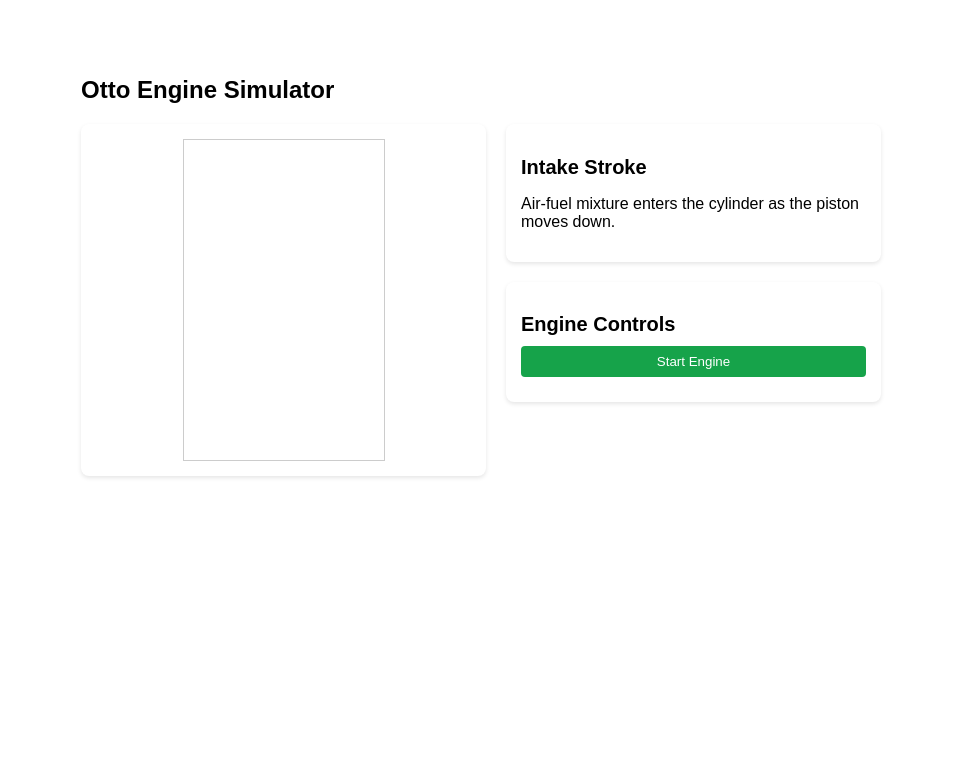
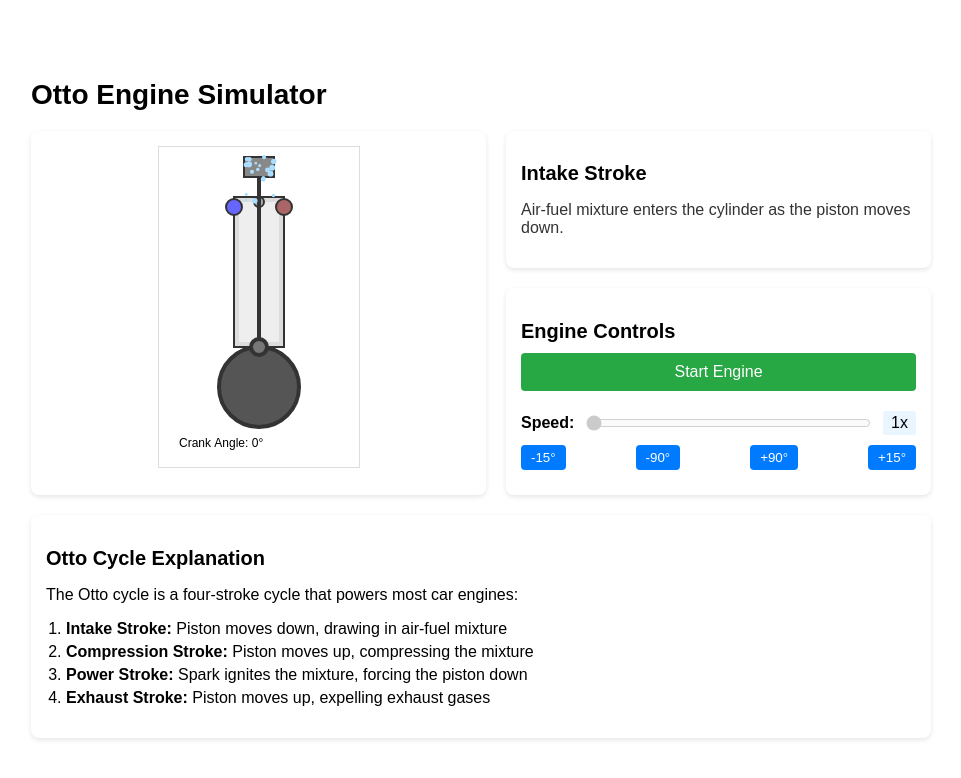
Before and after one commit to SidMirchandani/otto-engine-simulator, a Next.js app: page / in a window 1280 px wide. Shown: the top 778 px of the page, without its empty margins (159-1120 px from the left). Built offline with nearby package versions, Linux system fonts and the light colour scheme.

Commit message:
Update OttoEngineSimulator.jsx

```diff
--- a/components/OttoEngineSimulator.jsx
+++ b/components/OttoEngineSimulator.jsx
@@ -1,9 +1,9 @@
 import React, { useState, useEffect, useRef } from 'react';
 
 const OttoEngineSimulator = () => {
-  const [cycle, setCycle] = useState(0);
+  const [cycle, setCycle] = useState(0); // 0: Intake, 1: Compression, 2: Power, 3: Exhaust
   const [isRunning, setIsRunning] = useState(false);
-  const [speed, setSpeed] = useState(1);
+  const [speed, setSpeed] = useState(1); // 1-5 speed multiplier
   const [crankAngle, setCrankAngle] = useState(0);
   const canvasRef = useRef(null);
 
@@ -15,50 +15,352 @@ const OttoEngineSimulator = () => {
     "Piston moves up, pushing exhaust gases out of the cylinder."
   ];
 
-  // Same animation and drawing logic...
-  // (keeping your existing canvas drawing code)
+  // Animation frame control
+  useEffect(() => {
+    let animationFrameId;
+    let lastTimestamp = 0;
+    const fps = 60;
+    const interval = 1000 / fps;
+
+    const animate = (timestamp) => {
+      if (timestamp - lastTimestamp >= interval) {
+        lastTimestamp = timestamp;
+
+        if (isRunning) {
+          // Update crank angle
+          setCrankAngle((prev) => {
+            const newAngle = (prev + 2 * speed) % 720;
+
+            // Update cycle based on crank angle
+            // Each cycle is 180 degrees
+            const newCycle = Math.floor(newAngle / 180) % 4;
+            if (newCycle !== cycle) {
+              setCycle(newCycle);
+            }
+
+            return newAngle;
+          });
+        }
+      }
+
+      animationFrameId = requestAnimationFrame(animate);
+    };
+
+    animationFrameId = requestAnimationFrame(animate);
+    return () => cancelAnimationFrame(animationFrameId);
+  }, [isRunning, speed, cycle]);
+
+  // Draw engine components
+  useEffect(() => {
+    if (!canvasRef.current) return;
+
+    const canvas = canvasRef.current;
+    const ctx = canvas.getContext('2d');
+    ctx.clearRect(0, 0, canvas.width, canvas.height);
+
+    // Calculate piston position based on crank angle
+    const crankRadius = 40;
+    const conRodLength = 100;
+    const pistonY = 150 - crankRadius * Math.cos(crankAngle * Math.PI / 180) -
+                   Math.sqrt(conRodLength ** 2 - (crankRadius * Math.sin(crankAngle * Math.PI / 180)) ** 2);
+
+    // Draw cylinder
+    ctx.fillStyle = "#ddd";
+    ctx.fillRect(75, 50, 50, 150);
+    ctx.strokeStyle = "#333";
+    ctx.lineWidth = 2;
+    ctx.strokeRect(75, 50, 50, 150);
+
+    // Draw cylinder interior
+    ctx.fillStyle = "#eee";
+    ctx.fillRect(80, 55, 40, 140);
+
+    // Draw valves
+    const intakeValveOpen = cycle === 0;
+    const exhaustValveOpen = cycle === 3;
+
+    // Intake valve (left)
+    ctx.beginPath();
+    ctx.arc(75, 60, 8, 0, Math.PI * 2);
+    ctx.fillStyle = intakeValveOpen ? "#66f" : "#66a";
+    ctx.fill();
+    ctx.stroke();
+
+    // Exhaust valve (right)
+    ctx.beginPath();
+    ctx.arc(125, 60, 8, 0, Math.PI * 2);
+    ctx.fillStyle = exhaustValveOpen ? "#f66" : "#a66";
+    ctx.fill();
+    ctx.stroke();
+
+    // Spark plug
+    ctx.beginPath();
+    ctx.arc(100, 55, 5, 0, Math.PI * 2);
+    ctx.fillStyle = cycle === 2 && crankAngle % 180 < 20 ? "#ff0" : "#aaa";
+    ctx.fill();
+    ctx.stroke();
+
+    // Draw piston
+    ctx.fillStyle = "#888";
+    ctx.fillRect(85, pistonY, 30, 20);
+    ctx.strokeRect(85, pistonY, 30, 20);
+
+    // Draw connecting rod
+    ctx.beginPath();
+    const crankX = 100 + crankRadius * Math.sin(crankAngle * Math.PI / 180);
+    const crankY = 240 - crankRadius * Math.cos(crankAngle * Math.PI / 180);
+    ctx.moveTo(100, pistonY + 20);
+    ctx.lineTo(crankX, crankY);
+    ctx.lineWidth = 4;
+    ctx.stroke();
+
+    // Draw crankshaft
+    ctx.beginPath();
+    ctx.arc(100, 240, crankRadius, 0, Math.PI * 2);
+    ctx.fillStyle = "#555";
+    ctx.fill();
+    ctx.stroke();
+
+    // Draw crank
+    ctx.beginPath();
+    ctx.arc(crankX, crankY, 8, 0, Math.PI * 2);
+    ctx.fillStyle = "#777";
+    ctx.fill();
+    ctx.stroke();
+
+    // Draw air-fuel mixture or exhaust gas
+    if (cycle === 0 || cycle === 1) {
+      // Draw fuel mixture dots
+      ctx.fillStyle = cycle === 0 ? "#adf" : "#89c";
+      for (let i = 0; i < 20; i++) {
+        const dotX = 85 + Math.random() * 30;
+        const dotY = 55 + Math.random() * (pistonY - 55);
+        const size = 1 + Math.random() * 2;
+        ctx.beginPath();
+        ctx.arc(dotX, dotY, size, 0, Math.PI * 2);
+        ctx.fill();
+      }
+    } else if (cycle === 2) {
+      // Draw combustion
+      const gradient = ctx.createRadialGradient(100, 100, 0, 100, 100, 40);
+      gradient.addColorStop(0, "rgba(255, 200, 0, 0.7)");
+      gradient.addColorStop(1, "rgba(255, 0, 0, 0.1)");
+      ctx.fillStyle = gradient;
+      ctx.fillRect(80, 55, 40, pistonY - 55);
+    } else if (cycle === 3) {
+      // Draw exhaust smoke
+      ctx.fillStyle = "#9995";
+      for (let i = 0; i < 15; i++) {
+        const dotX = 85 + Math.random() * 30;
+        const dotY = 55 + Math.random() * (pistonY - 55);
+        const size = 2 + Math.random() * 3;
+        ctx.beginPath();
+        ctx.arc(dotX, dotY, size, 0, Math.PI * 2);
+        ctx.fill();
+      }
+    }
+
+    // Draw crank angle text
+    ctx.fillStyle = "#000";
+    ctx.font = "12px Arial";
+    ctx.fillText(`Crank Angle: ${Math.round(crankAngle)}°`, 20, 300);
+  }, [crankAngle, cycle]);
+
+  const toggleEngine = () => {
+    setIsRunning(!isRunning);
+  };
+
+  // Manual control when not running
+  const rotateManually = (angle) => {
+    if (!isRunning) {
+      setCrankAngle((prev) => {
+        const newAngle = (prev + angle + 720) % 720;
+        setCycle(Math.floor(newAngle / 180) % 4);
+        return newAngle;
+      });
+    }
+  };
+
+  const containerStyle = {
+    maxWidth: '900px',
+    margin: '0 auto',
+    padding: '20px',
+    fontFamily: 'Arial, sans-serif'
+  };
+
+  const titleStyle = {
+    fontSize: '28px',
+    fontWeight: 'bold',
+    marginBottom: '20px'
+  };
+
+  const flexContainerStyle = {
+    display: 'flex',
+    flexWrap: 'wrap',
+    gap: '20px'
+  };
+
+  const canvasContainerStyle = {
+    flex: '1',
+    minWidth: '250px',
+    padding: '15px',
+    backgroundColor: 'white',
+    borderRadius: '8px',
+    boxShadow: '0 2px 5px rgba(0,0,0,0.1)'
+  };
+
+  const infoContainerStyle = {
+    flex: '1',
+    minWidth: '250px',
+    display: 'flex',
+    flexDirection: 'column',
+    gap: '20px'
+  };
+
+  const sectionStyle = {
+    padding: '15px',
+    backgroundColor: 'white',
+    borderRadius: '8px',
+    boxShadow: '0 2px 5px rgba(0,0,0,0.1)'
+  };
+
+  const sectionTitleStyle = {
+    fontSize: '20px',
+    fontWeight: 'bold',
+    marginBottom: '10px'
+  };
+
+  const buttonStyle = {
+    padding: '10px',
+    backgroundColor: isRunning ? '#dc3545' : '#28a745',
+    color: 'white',
+    border: 'none',
+    borderRadius: '4px',
+    cursor: 'pointer',
+    fontSize: '16px',
+    width: '100%',
+    marginBottom: '10px'
+  };
+
+  const speedContainerStyle = {
+    display: 'flex',
+    alignItems: 'center',
+    gap: '10px',
+    margin: '10px 0'
+  };
+
+  const rotationButtonsStyle = {
+    display: 'flex',
+    justifyContent: 'space-between',
+    margin: '10px 0'
+  };
+
+  const smallButtonStyle = {
+    padding: '5px 10px',
+    backgroundColor: '#007bff',
+    color: 'white',
+    border: 'none',
+    borderRadius: '4px',
+    cursor: isRunning ? 'not-allowed' : 'pointer',
+    opacity: isRunning ? 0.6 : 1
+  };
+
+  const explanationStyle = {
+    marginTop: '20px',
+    padding: '15px',
+    backgroundColor: 'white',
+    borderRadius: '8px',
+    boxShadow: '0 2px 5px rgba(0,0,0,0.1)'
+  };
 
   return (
-    <div style={{maxWidth: "800px", margin: "0 auto", padding: "20px", fontFamily: "Arial, sans-serif"}}>
-      <h1 style={{fontSize: "24px", fontWeight: "bold", marginBottom: "20px"}}>Otto Engine Simulator</h1>
+    <div style={containerStyle}>
+      <h1 style={titleStyle}>Otto Engine Simulator</h1>
 
-      <div style={{display: "flex", flexWrap: "wrap", gap: "20px"}}>
-        <div style={{flex: "1", minWidth: "300px", padding: "15px", backgroundColor: "white", borderRadius: "8px", boxShadow: "0 2px 4px rgba(0,0,0,0.1)"}}>
+      <div style={flexContainerStyle}>
+        <div style={canvasContainerStyle}>
           <canvas
             ref={canvasRef}
             width="200"
             height="320"
-            style={{border: "1px solid #ccc", display: "block", margin: "0 auto"}}
+            style={{border: '1px solid #ddd', display: 'block', margin: '0 auto'}}
           />
         </div>
 
-        <div style={{flex: "1", minWidth: "300px"}}>
-          <div style={{padding: "15px", backgroundColor: "white", borderRadius: "8px", boxShadow: "0 2px 4px rgba(0,0,0,0.1)", marginBottom: "20px"}}>
-            <h2 style={{fontSize: "20px", fontWeight: "bold", marginBottom: "10px"}}>{cycleNames[cycle]}</h2>
-            <p>{cycleDescriptions[cycle]}</p>
+        <div style={infoContainerStyle}>
+          <div style={sectionStyle}>
+            <h2 style={sectionTitleStyle}>{cycleNames[cycle]}</h2>
+            <p style={{color: '#333'}}>{cycleDescriptions[cycle]}</p>
           </div>
 
-          <div style={{padding: "15px", backgroundColor: "white", borderRadius: "8px", boxShadow: "0 2px 4px rgba(0,0,0,0.1)"}}>
-            <h2 style={{fontSize: "20px", fontWeight: "bold", marginBottom: "10px"}}>Engine Controls</h2>
+          <div style={sectionStyle}>
+            <h2 style={sectionTitleStyle}>Engine Controls</h2>
             <button
-              onClick={() => setIsRunning(!isRunning)}
-              style={{
-                padding: "8px 16px",
-                backgroundColor: isRunning ? "#dc2626" : "#16a34a",
-                color: "white",
-                border: "none",
-                borderRadius: "4px",
-                cursor: "pointer",
-                width: "100%",
-                marginBottom: "10px"
-              }}
+              onClick={toggleEngine}
+              style={buttonStyle}
             >
               {isRunning ? 'Stop Engine' : 'Start Engine'}
             </button>
 
-            {/* Add the rest of your controls with inline styles */}
+            <div style={speedContainerStyle}>
+              <span style={{fontWeight: 'bold'}}>Speed:</span>
+              <input
+                type="range"
+                min="1"
+                max="5"
+                value={speed}
+                onChange={(e) => setSpeed(parseInt(e.target.value))}
+                style={{flex: '1'}}
+                disabled={!isRunning}
+              />
+              <span style={{backgroundColor: '#e9f5ff', padding: '3px 8px', borderRadius: '3px'}}>{speed}x</span>
+            </div>
+
+            <div style={rotationButtonsStyle}>
+              <button
+                onClick={() => rotateManually(-15)}
+                style={smallButtonStyle}
+                disabled={isRunning}
+              >
+                -15°
+              </button>
+              <button
+                onClick={() => rotateManually(-90)}
+                style={smallButtonStyle}
+                disabled={isRunning}
+              >
+                -90°
+              </button>
+              <button
+                onClick={() => rotateManually(90)}
+                style={smallButtonStyle}
+                disabled={isRunning}
+              >
+                +90°
+              </button>
+              <button
+                onClick={() => rotateManually(15)}
+                style={smallButtonStyle}
+                disabled={isRunning}
+              >
+                +15°
+              </button>
+            </div>
           </div>
         </div>
+      </div>
+
+      <div style={explanationStyle}>
+        <h2 style={sectionTitleStyle}>Otto Cycle Explanation</h2>
+        <p style={{marginBottom: '10px'}}>
+          The Otto cycle is a four-stroke cycle that powers most car engines:
+        </p>
+        <ol style={{paddingLeft: '20px'}}>
+          <li style={{margin: '5px 0'}}><strong>Intake Stroke:</strong> Piston moves down, drawing in air-fuel mixture</li>
+          <li style={{margin: '5px 0'}}><strong>Compression Stroke:</strong> Piston moves up, compressing the mixture</li>
+          <li style={{margin: '5px 0'}}><strong>Power Stroke:</strong> Spark ignites the mixture, forcing the piston down</li>
+          <li style={{margin: '5px 0'}}><strong>Exhaust Stroke:</strong> Piston moves up, expelling exhaust gases</li>
+        </ol>
       </div>
     </div>
   );
```
